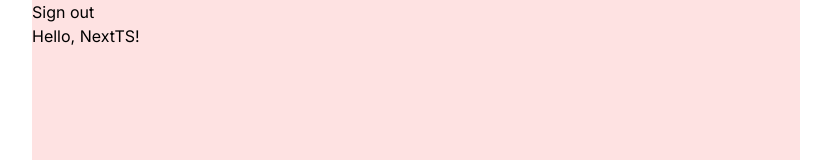
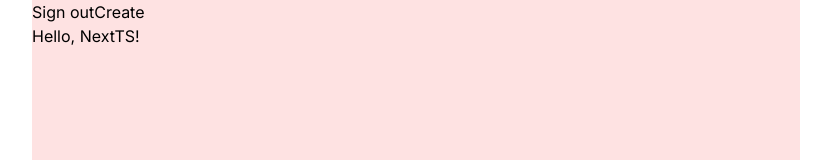
Before and after one commit to sooheyon/sns-clone, a Next.js app: page / in a window 1280 px wide. Shown: the top 160 px of the page, without its empty margins (224-1055 px from the left). Built offline with nearby package versions, Linux system fonts and the light colour scheme; no server answers; sample sign-in values are in the browser's storage.

Commit message:
헤더에 게시글 생성 페이지 이동 버튼 임시삽입

```diff
--- a/app/components/Header.tsx
+++ b/app/components/Header.tsx
@@ -1,6 +1,7 @@
-"use client"
+"use client";
 import { signIn, signOut, useSession } from "next-auth/react";
-import { FC, useEffect } from "react";
+import Link from "next/link";
+import { FC } from "react";
 
 const Header: FC = () => {
   const { data: session } = useSession();
@@ -13,10 +14,6 @@ const Header: FC = () => {
     signOut();
   };
 
-  useEffect(() => {
-    console.log(session);
-  }, [session]);
-
   if (!session) {
     return (
       <div>
@@ -27,7 +24,8 @@ const Header: FC = () => {
 
   return (
     <div className="bg-red-100">
-      <button onClick={onClickSignOut}>Sign out</button>
+       <button onClick={onClickSignOut}>Sign out</button>
+      <Link href='/post/create'>Create</Link>
     </div>
   );
 };
```
